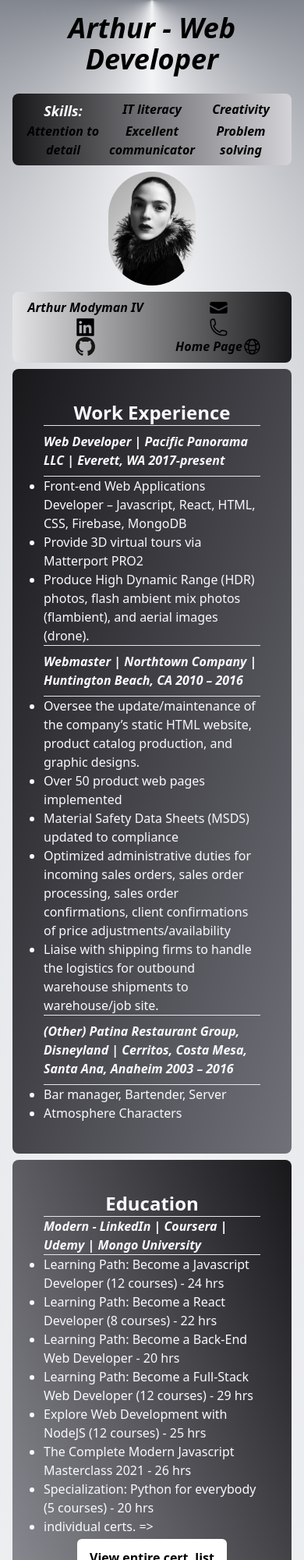
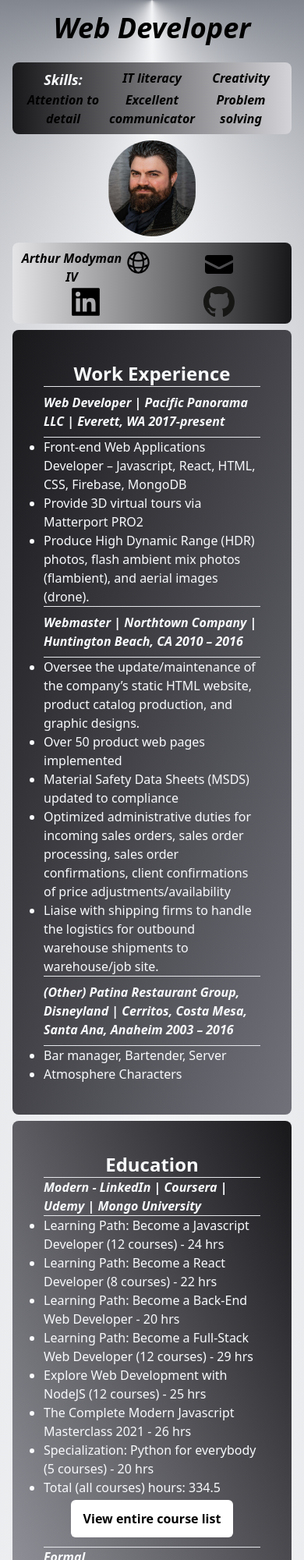
Before and after one commit to ArtimusMaximus/resume, a website built with Vite: page index.html in a window 390 px wide. Shown: the top 2000 px of the page at 78% size. Built offline with nearby package versions, Linux system fonts and the light colour scheme; files whose address does not match are found by name.

Commit message:
real photo added, icons optimized, contact section downsized

```diff
--- a/certs.js
+++ b/certs.js
@@ -86,26 +86,31 @@
             class: 'bfpThumb',
             path: imgUrl1,
             url: 'https://otwrentals-c3f25.web.app/',
+            desc: 'React Single Page Application'
         },
         {
             class: 'cgThumb',
             path: imgUrl2,
             url: 'https://claims.gifts/',
+            desc: 'React/Firebase Full Stack realtime DB'
         },
         {
             class: 'artThumb',
             path: imgUrl3,
             url: 'https://ivthe.art/',
+            desc: 'Personal page'
         },
         {
             class: 'ecThumb',
             path: imgUrl4,
-            url: 'https://everettdining-7c7f6.web.app/'
+            url: 'https://everettdining-7c7f6.web.app/',
+            desc: 'Community coffee lovers page'
         },
         {
             class: 'amdThumb',
             path: imgUrl5,
             url: 'https://anthonymobiledetail04052022.web.app/',
+            desc: 'Small business Info page'
         }
     ];
 
--- a/index.html
+++ b/index.html
@@ -34,7 +34,7 @@
             font-sans font-bold
             text-4xl
             mb-4
-            ">Arthur - Web Developer</div>
+            ">Web Developer</div>
         <!-- skills box -->
         <div class=
             "bg-gradient-to-r
@@ -68,7 +68,7 @@
             lg:col-span-2
             lg:row-span-2
             flex justify-center align-middle
-            "><img class="w-28 sm:w-44 md:w-48 rounded-full" src="./images/hi.jpg" /></div>
+            "><img class="w-28 sm:w-44 md:w-48 rounded-full" src="./images/art.jpg" /></div>
         <!-- contact info  -->
         <div class=
             "bg-gradient-to-l
@@ -89,27 +89,27 @@
             font-bold
 
         ">
-            <p class="">Arthur Modyman IV</p><p class="flex justify-center"><a href="mailto:arthurmodymaniv@gmail.com"><svg height="25px" xmlns="http://www.w3.org/2000/svg" viewBox="0 0 20 20" fill="currentColor" class="w-5 h-5">
+            <p class="flex justify-center sm:text-xl md:text-2xl">Arthur Modyman IV <a href="https://ivthe.art"><svg height="35px" xmlns="http://www.w3.org/2000/svg" fill="none" viewBox="0 0 24 24" stroke-width="1.5" stroke="currentColor" class="w-6 h-6">
+                <path stroke-linecap="round" stroke-linejoin="round" d="M12 21a9.004 9.004 0 008.716-6.747M12 21a9.004 9.004 0 01-8.716-6.747M12 21c2.485 0 4.5-4.03 4.5-9S14.485 3 12 3m0 18c-2.485 0-4.5-4.03-4.5-9S9.515 3 12 3m0 0a8.997 8.997 0 017.843 4.582M12 3a8.997 8.997 0 00-7.843 4.582m15.686 0A11.953 11.953 0 0112 10.5c-2.998 0-5.74-1.1-7.843-2.918m15.686 0A8.959 8.959 0 0121 12c0 .778-.099 1.533-.284 2.253m0 0A17.919 17.919 0 0112 16.5c-3.162 0-6.133-.815-8.716-2.247m0 0A9.015 9.015 0 013 12c0-1.605.42-3.113 1.157-4.418" />
+              </svg>
+              </a>
+            </p>
+
+            <p class="flex justify-center"><a href="mailto:arthurmodymaniv@gmail.com"><svg height="40px" xmlns="http://www.w3.org/2000/svg" viewBox="0 0 20 20" fill="currentColor" class="w-5 h-5">
                 <path d="M3 4a2 2 0 00-2 2v1.161l8.441 4.221a1.25 1.25 0 001.118 0L19 7.162V6a2 2 0 00-2-2H3z" />
                 <path d="M19 8.839l-7.77 3.885a2.75 2.75 0 01-2.46 0L1 8.839V14a2 2 0 002 2h14a2 2 0 002-2V8.839z" />
               </svg>
 
               </a>
             </p>
-            <p class="flex justify-center"><svg height="25px" viewBox="64 64 896 896" focusable="false">
+            <p class="flex justify-center"><a href="https://www.linkedin.com/in/arthur-m-16a8a149/" target="_blank"><svg height="40px" viewBox="64 64 896 896" focusable="false">
                 <path d="M880 112H144c-17.7 0-32 14.3-32 32v736c0 17.7 14.3 32 32 32h736c17.7 0 32-14.3 32-32V144c0-17.7-14.3-32-32-32zM349.3 793.7H230.6V411.9h118.7v381.8zm-59.3-434a68.8 68.8 0 1168.8-68.8c-.1 38-30.9 68.8-68.8 68.8zm503.7 434H675.1V608c0-44.3-.8-101.2-61.7-101.2-61.7 0-71.2 48.2-71.2 98v188.9H423.7V411.9h113.8v52.2h1.6c15.8-30 54.5-61.7 112.3-61.7 120.2 0 142.3 79.1 142.3 181.9v209.4z"/>
-                </svg>
+                    </svg>
+                </a>
             </p>
-            <p class="flex justify-center"><svg height="25px" xmlns="http://www.w3.org/2000/svg" fill="none" viewBox="0 0 24 24" stroke-width="1.5" stroke="currentColor" class="w-6 h-6">
-                <path stroke-linecap="round" stroke-linejoin="round" d="M2.25 6.75c0 8.284 6.716 15 15 15h2.25a2.25 2.25 0 002.25-2.25v-1.372c0-.516-.351-.966-.852-1.091l-4.423-1.106c-.44-.11-.902.055-1.173.417l-.97 1.293c-.282.376-.769.542-1.21.38a12.035 12.035 0 01-7.143-7.143c-.162-.441.004-.928.38-1.21l1.293-.97c.363-.271.527-.734.417-1.173L6.963 3.102a1.125 1.125 0 00-1.091-.852H4.5A2.25 2.25 0 002.25 4.5v2.25z" />
-              </svg>
-              </p>
-            <p class="flex justify-center"><a href="https://github.com/artimusmaximus"><img src="./images/svg/github.svg" width="25px" alt=""></a></p>
-            <p class="flex justify-center">Home Page <a href="https://ivthe.art"><svg height="25px" xmlns="http://www.w3.org/2000/svg" fill="none" viewBox="0 0 24 24" stroke-width="1.5" stroke="currentColor" class="w-6 h-6">
-                <path stroke-linecap="round" stroke-linejoin="round" d="M12 21a9.004 9.004 0 008.716-6.747M12 21a9.004 9.004 0 01-8.716-6.747M12 21c2.485 0 4.5-4.03 4.5-9S14.485 3 12 3m0 18c-2.485 0-4.5-4.03-4.5-9S9.515 3 12 3m0 0a8.997 8.997 0 017.843 4.582M12 3a8.997 8.997 0 00-7.843 4.582m15.686 0A11.953 11.953 0 0112 10.5c-2.998 0-5.74-1.1-7.843-2.918m15.686 0A8.959 8.959 0 0121 12c0 .778-.099 1.533-.284 2.253m0 0A17.919 17.919 0 0112 16.5c-3.162 0-6.133-.815-8.716-2.247m0 0A9.015 9.015 0 013 12c0-1.605.42-3.113 1.157-4.418" />
-              </svg>
-              </a>
-            </p>
+
+            <p class="flex justify-center"><a href="https://github.com/artimusmaximus" target="_blank"><img src="./images/svg/github.svg" width="40px" alt=""></a></p>
+
         </div>
         <!-- work experience  -->
         <div class=
@@ -169,10 +169,10 @@
                         <li>Explore Web Development with NodeJS (12 courses) - 25 hrs</li>
                         <li>The Complete Modern Javascript Masterclass 2021 - 26 hrs</li>
                         <li>Specialization: Python for everybody (5 courses) - 20 hrs</li>
-                        <li>individual certs. =></li>
+                        <li>Total (all courses) hours: 334.5</li>
                     </ul>
                         <li class="flex justify-center align-middle mt-1 mb-3">
-                            <button id="modalPop" class="px-4 py-3 text-black hover:bg-black hover:border-white hover:text-white bg-white rounded-md font-bold">View entire cert. list</button>
+                            <button id="modalPop" class="px-4 py-3 text-black hover:bg-black hover:border-white hover:text-white bg-white rounded-md font-bold">View entire course list</button>
                         </li>
                         <hr />
                 <h2 class="font-bold italic">Formal</h2><hr />
@@ -193,7 +193,7 @@
                         <div class="flex justify-center"><img src="./images/svg/icons8-python.svg" width="45px" alt=""></div>
                     </div>
                     <div class="grid grid-cols-1">
-                        <div class="flex justify-center"><img src="./images/svg/tailwindcss-ar21.svg" height="55px" /></div>
+                        <!-- <div class="flex justify-center"><img src="./images/svg/tailwindcss-ar21.svg" height="55px" /></div> -->
                     </div>
                     <!-- <div class="grid grid-cols-3">
                         <div class="col-span-1"></div>
@@ -296,7 +296,7 @@
                 modalHeader.innerText = 'Portfolio Page Examples'
                 portThumb.innerHTML = pathLinksArr.map((i, index) =>`
                     <div class="flex justify-center align-middle">
-                        <a class="shadow-lg" href="${i.url}" target="_blank"><img class="w-64" src="${i.path}" /></a>
+                        <a class="shadow-lg" href="${i.url}" target="_blank"><img class="w-64" src="${i.path}" /><label>${i.desc}</label></a>
                     </div>`).join('')
                 revealModal.classList.remove('hidden')
             }
```
Also changed, not shown: images/art.jpg (added), images/svg/firebase-svgrepo-com (1).svg (added), images/svg/firebase-svgrepo-com.svg (added).
